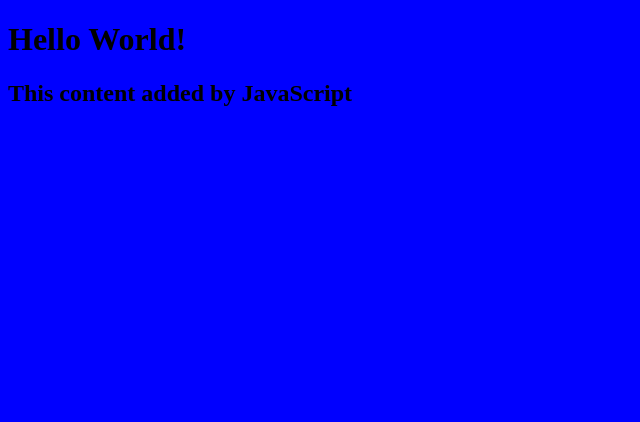
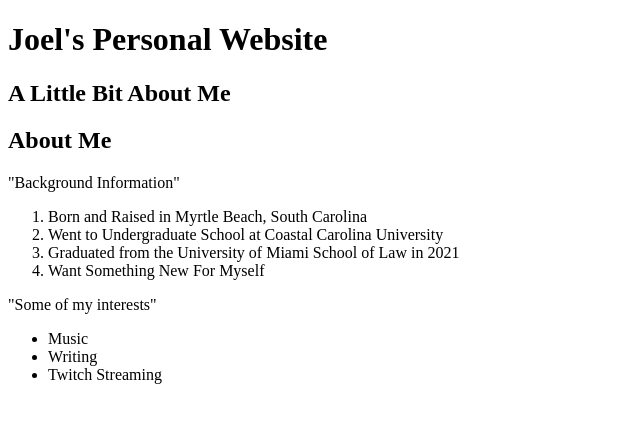
Before and after one commit to joelbturner/my-personal-website, a plain HTML site: page index.html in a window 1280 px wide. Shown: the whole page, without its empty margins (0-640 px from the left). Drawn offline with Linux system fonts and the light colour scheme.

Commit message:
Updated coloring

```diff
--- a/index.html
+++ b/index.html
@@ -5,7 +5,24 @@
     <title>My Personal Website</title>
   </head>
   <body>
-    <h1>Hello World!</h1>
+    <h1>Joel's Personal Website</h1>
     <script src="script.js"></script>
+    <h2>About Me</h2>
+    <p1>"Background Information"
+        <ol>
+            <li>Born and Raised in Myrtle Beach, South Carolina</li>
+            <li>Went to Undergraduate School at Coastal Carolina University</li>
+            <li>Graduated from the University of Miami School of Law in 2021</li>
+            <li>Want Something New For Myself</li>
+        </ol>
+    </p1>
+    <p2>"Some of my interests"
+        <ul>
+            <li>Music</li>
+            <li>Writing</li>
+            <li>Twitch Streaming</li>
+
+        </ul>
+    </p2>
   </body>
 </html>
--- a/script.js
+++ b/script.js
@@ -1,3 +1,3 @@
 const h2 = document.createElement("h2");
-h2.textContent = "This content added by JavaScript";
+h2.textContent = "A Little Bit About Me";
 document.querySelector("body").appendChild(h2);
--- a/style.css
+++ b/style.css
@@ -1,3 +1,4 @@
 body {
-    background: blue;
+    background: pink
+    text-decoration-color: white;
 }
```
